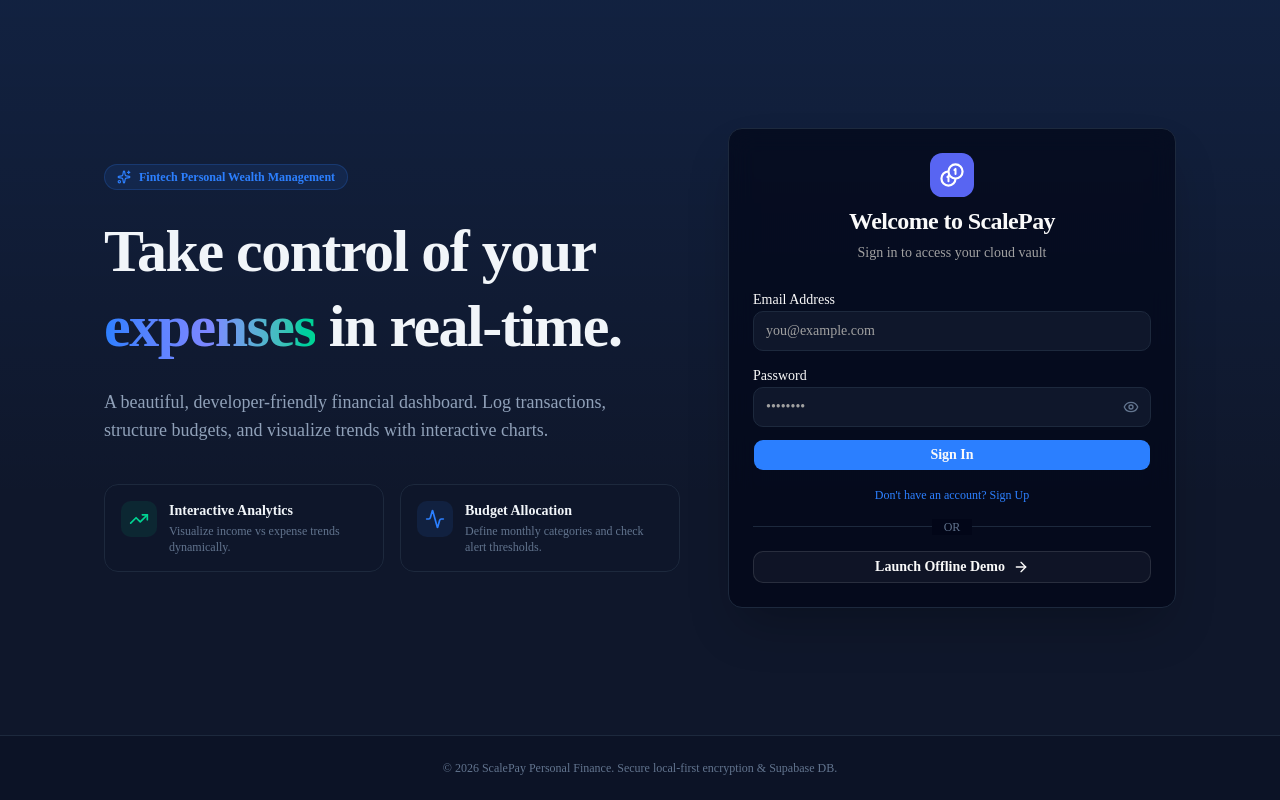
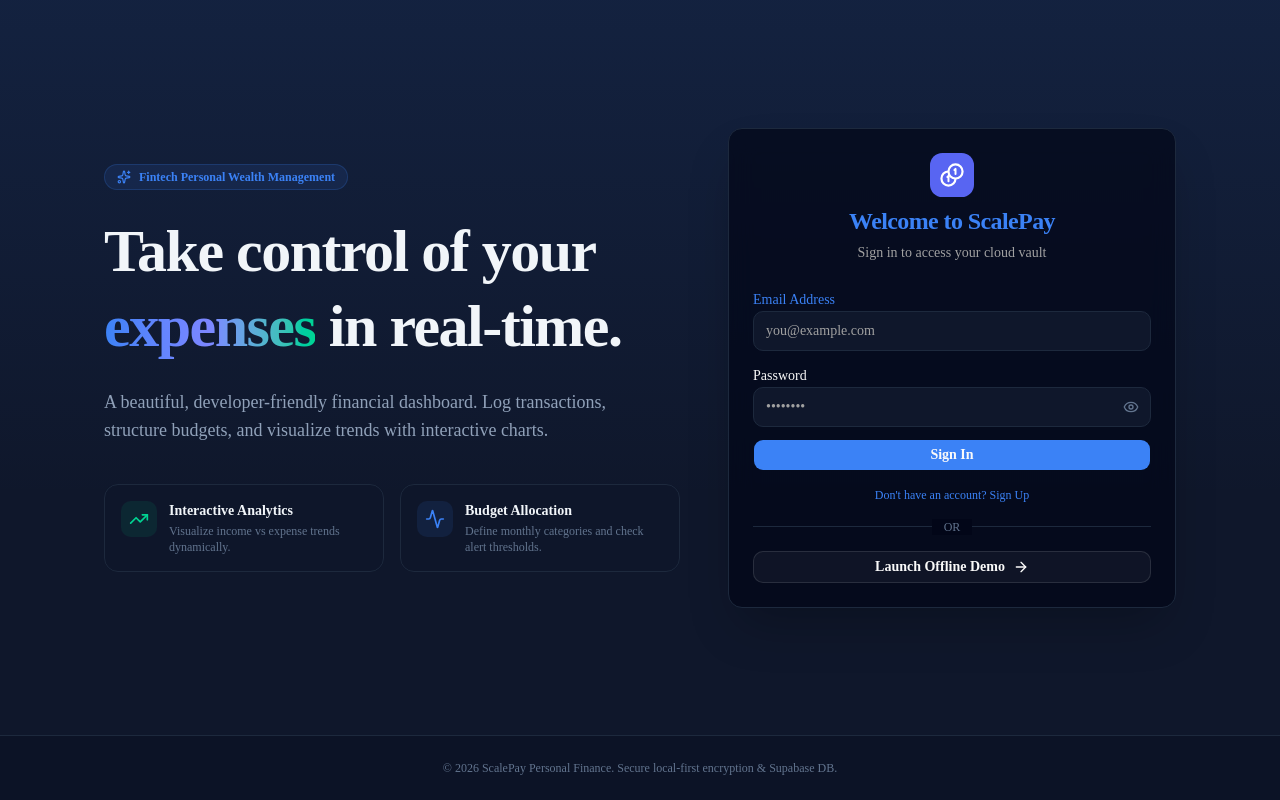
Before and after one commit to zonyra-hubert/ScalePay, a Next.js app: page / in a window 1280 px wide. Built offline with nearby package versions, Linux system fonts and the light colour scheme; no server answers.

Commit message:
fix: date picker z-index, local demo mode toggle, and transaction caching issues

```diff
--- a/app/globals.css
+++ b/app/globals.css
@@ -13,7 +13,7 @@
   --popover: oklch(1 0 0);
   --popover-foreground: oklch(0.145 0 0);
 
-  --primary: oklch(0.546 0.245 262.881);
+  --primary: #3b82f6;
   --primary-foreground: oklch(0.985 0 0);
 
   --secondary: oklch(0.97 0 0);
@@ -33,7 +33,7 @@
 
   --border: oklch(0.922 0 0);
   --input: oklch(0.922 0 0);
-  --ring: oklch(0.546 0.245 262.881);
+  --ring: #3b82f6;
 
   --radius: 0.625rem;
 
@@ -55,7 +55,7 @@
 
   --sidebar-foreground: oklch(0.145 0 0);
 
-  --sidebar-primary: oklch(0.546 0.245 262.881);
+  --sidebar-primary: #3b82f6;
 
   --sidebar-primary-foreground: oklch(0.985 0 0);
 
@@ -79,7 +79,7 @@
   --popover: oklch(0.205 0 0);
   --popover-foreground: oklch(0.985 0 0);
 
-  --primary: oklch(0.623 0.214 259.815);
+  --primary: #3b82f6;
   --primary-foreground: oklch(0.985 0 0);
 
   --secondary: oklch(0.269 0 0);
@@ -99,7 +99,7 @@
 
   --border: oklch(1 0 0 / 10%);
   --input: oklch(1 0 0 / 15%);
-  --ring: oklch(0.623 0.214 259.815);
+  --ring: #3b82f6;
   --chart-1: oklch(0.87 0 0);
   --chart-2: oklch(0.556 0 0);
   --chart-3: oklch(0.439 0 0);
@@ -107,7 +107,7 @@
   --chart-5: oklch(0.269 0 0);
   --sidebar: oklch(0.205 0 0);
   --sidebar-foreground: oklch(0.985 0 0);
-  --sidebar-primary: oklch(0.623 0.214 259.815);
+  --sidebar-primary: #3b82f6;
   --sidebar-primary-foreground: oklch(0.985 0 0);
   --sidebar-accent: oklch(0.269 0 0);
   --sidebar-accent-foreground: oklch(0.985 0 0);
--- a/app/page.tsx
+++ b/app/page.tsx
@@ -99,9 +99,10 @@
   };
 
   const handleDemoMode = () => {
-    // Demo mode handles itself because db-provider.ts automatically mocks a profile
-    // if hasSupabase is false. If hasSupabase is true, we still let them proceed by triggering redirect.
-    router.push("/dashboard");
+    if (typeof window !== "undefined") {
+      localStorage.setItem("force_demo_mode", "true");
+      window.location.href = "/dashboard";
+    }
   };
 
   return (
@@ -115,7 +116,9 @@
         <div className="flex-1 flex flex-col space-y-6 max-w-xl text-center lg:text-left">
           <div className="inline-flex items-center gap-2 px-3 py-1 rounded-full bg-primary/10 text-primary border border-primary/20 text-xs font-semibold w-fit mx-auto lg:mx-0">
             <Sparkles className="h-3.5 w-3.5" />
-            <span>Fintech Personal Wealth Management</span>
+            <span className="text-primary">
+              Fintech Personal Wealth Management
+            </span>
           </div>
 
           <h1 className="text-4xl sm:text-5xl lg:text-6xl font-extrabold leading-tight tracking-tight">
@@ -181,7 +184,7 @@
               <div className="flex justify-center mb-2">
                 <Logo size={44} />
               </div>
-              <CardTitle className="text-xl sm:text-2xl font-bold">
+              <CardTitle className="text-xl sm:text-2xl font-bold text-primary">
                 Welcome to ScalePay
               </CardTitle>
               <CardDescription>
@@ -194,9 +197,9 @@
             <CardContent className="space-y-4 pb-6">
               {hasSupabase ? (
                 <>
-                  <form onSubmit={handleAuth} className="space-y-3">
+                  <form onSubmit={handleAuth} className="space-y-3 ">
                     {isSignUp && (
-                      <div className="space-y-1">
+                      <div className="space-y-1 text-primary">
                         <Label htmlFor="auth-name">Full Name</Label>
                         <Input
                           id="auth-name"
@@ -208,8 +211,7 @@
                         />
                       </div>
                     )}
-
-                    <div className="space-y-1">
+                    <div className="space-y-1 text-primary ">
                       <Label htmlFor="auth-email">Email Address</Label>
                       <Input
                         id="auth-email"
--- a/components/forms/budget-form.tsx
+++ b/components/forms/budget-form.tsx
@@ -129,18 +129,11 @@
       {/* Budget Month Picker */}
       <div className="space-y-1.5">
         <Label htmlFor="budget-month">Budget Month</Label>
-        <Controller
-          name="month"
-          control={control}
-          render={({ field }) => (
-            <DatePicker
-              value={field.value ? `${field.value}-01` : selectedMonthDate}
-              onChange={(isoDate) => field.onChange(isoDate.substring(0, 7))}
-              placeholder="Pick a month"
-              monthOnly
-              className={errors.month ? 'border-destructive focus-visible:ring-destructive' : ''}
-            />
-          )}
+        <Input
+          id="budget-month"
+          type="month"
+          {...register('month')}
+          className={errors.month ? 'border-destructive' : ''}
         />
         <p className="text-xs text-muted-foreground">
           This budget lasts for one calendar month only.
--- a/components/ui/popover.tsx
+++ b/components/ui/popover.tsx
@@ -30,7 +30,7 @@
         align={align}
         sideOffset={sideOffset}
         className={cn(
-          "z-50 flex w-72 origin-(--radix-popover-content-transform-origin) flex-col gap-2.5 rounded-lg bg-popover p-2.5 text-sm text-popover-foreground shadow-md ring-1 ring-foreground/10 outline-hidden duration-100 data-[side=bottom]:slide-in-from-top-2 data-[side=left]:slide-in-from-right-2 data-[side=right]:slide-in-from-left-2 data-[side=top]:slide-in-from-bottom-2 data-open:animate-in data-open:fade-in-0 data-open:zoom-in-95 data-closed:animate-out data-closed:fade-out-0 data-closed:zoom-out-95",
+          "z-[100] flex w-72 origin-(--radix-popover-content-transform-origin) flex-col gap-2.5 rounded-lg bg-popover p-2.5 text-sm text-popover-foreground shadow-md ring-1 ring-foreground/10 outline-hidden duration-100 data-[side=bottom]:slide-in-from-top-2 data-[side=left]:slide-in-from-right-2 data-[side=right]:slide-in-from-left-2 data-[side=top]:slide-in-from-bottom-2 data-open:animate-in data-open:fade-in-0 data-open:zoom-in-95 data-closed:animate-out data-closed:fade-out-0 data-closed:zoom-out-95",
           className
         )}
         {...props}
--- a/lib/db-provider.ts
+++ b/lib/db-provider.ts
@@ -323,6 +323,9 @@
   }
 
   async signOut(): Promise<void> {
+    if (typeof window !== 'undefined') {
+      localStorage.removeItem('force_demo_mode');
+    }
     // Just simulated
     return new Promise((resolve) => setTimeout(resolve, 500));
   }
@@ -696,7 +699,12 @@
 // EXPORTS & FACTORY
 // ----------------------------------------------------
 export const getDatabaseProvider = (): DatabaseProvider => {
-  if (hasSupabase) {
+  let forceDemo = false;
+  if (typeof window !== 'undefined') {
+    forceDemo = localStorage.getItem('force_demo_mode') === 'true';
+  }
+
+  if (hasSupabase && !forceDemo) {
     return new SupabaseProviderImpl();
   }
   return new LocalStorageProviderImpl();
--- a/lib/supabase.ts
+++ b/lib/supabase.ts
@@ -14,5 +14,11 @@
 }
 
 export const supabase = hasSupabase
-  ? createClient(supabaseUrl!, supabaseAnonKey!)
+  ? createClient(supabaseUrl!, supabaseAnonKey!, {
+      global: {
+        fetch: (url, options) => {
+          return fetch(url, { ...options, cache: 'no-store' });
+        },
+      },
+    })
   : null;
```
